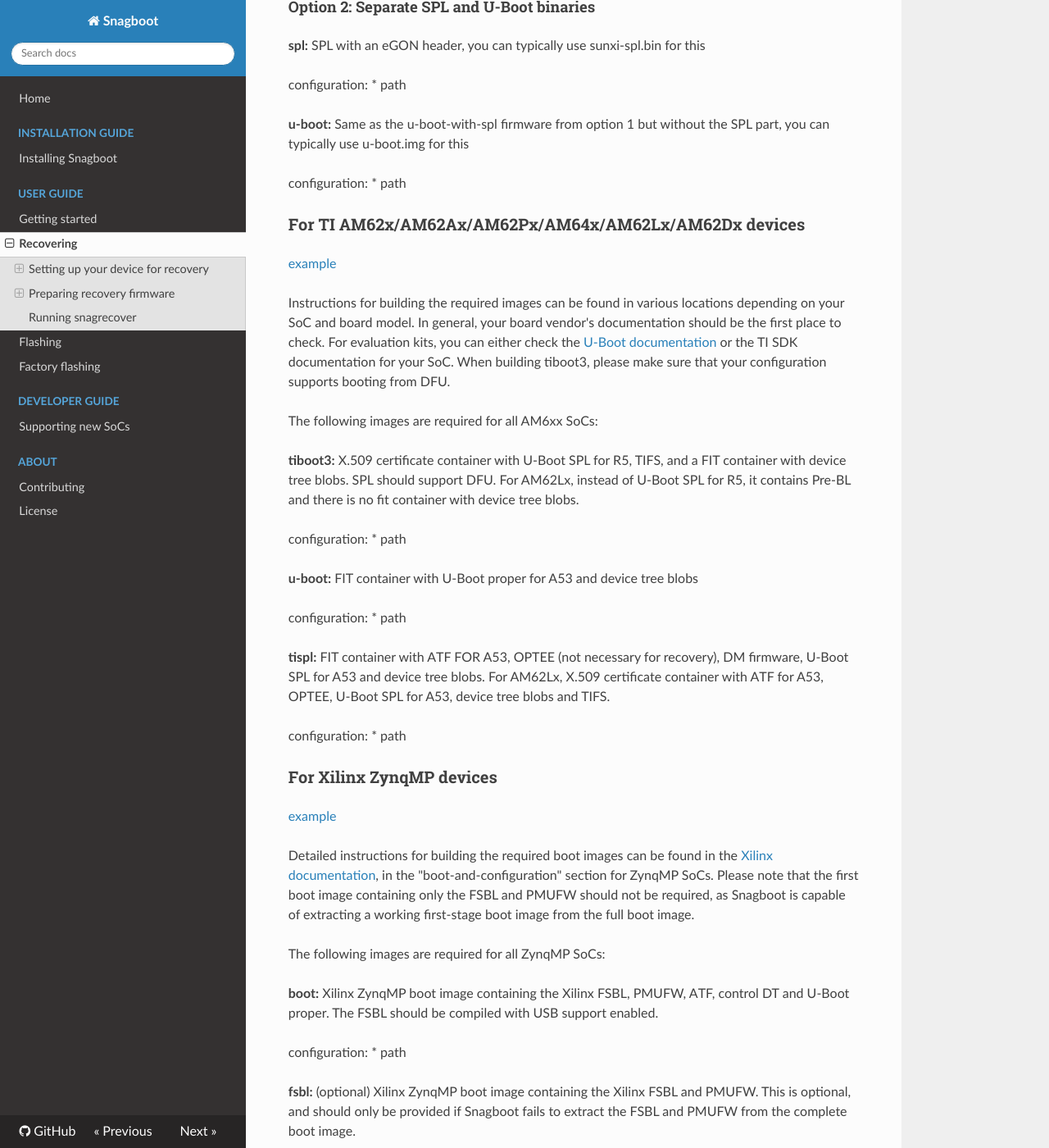
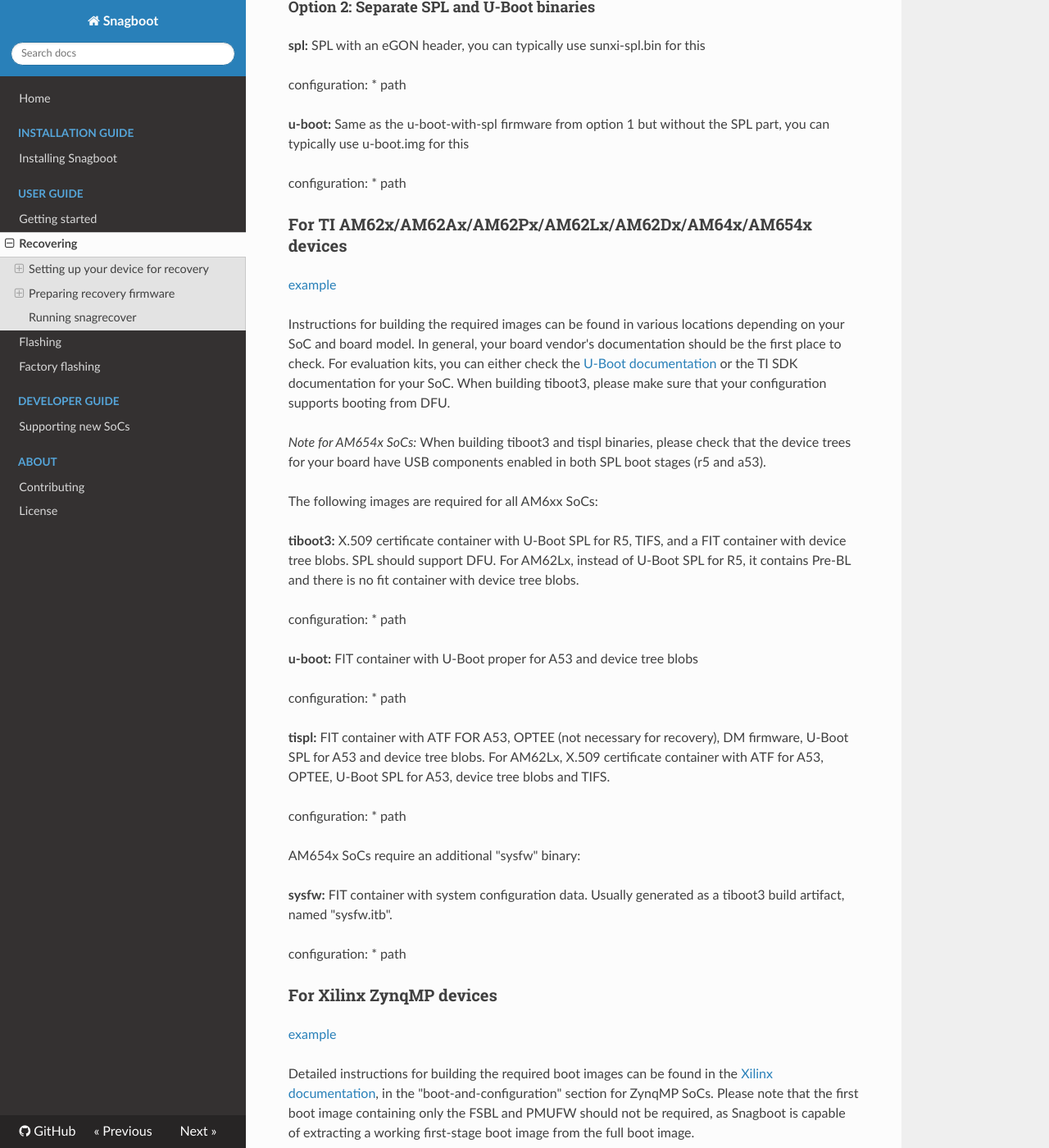
Before and after one commit to bootlin/snagboot, an MkDocs documentation site: the page built from docs/snagrecover.md, in a window 1280 px wide and 1400 px high, scrolled down 8564 px. Shown: the whole window at 82% size. Built offline with MkDocs 1.6.1, drawn with Linux system fonts in a browser that asks for light colours; nearby versions of some CDN libraries; some of the changed text lies outside the part shown.

Commit message:
docs: snagrecover: Document AM654x support
Signed-off-by: Romain Gantois <romain.gantois@bootlin.com>

```diff
--- a/docs/snagrecover.md
+++ b/docs/snagrecover.md
@@ -51,7 +51,7 @@
 others, further setup is required. We recommend that you check your board
 vendor's user guide.
 
-### TI AM62x / TI AM62Ax / TI AM62Px / TI AM62Dx
+### TI AM62x/AM62Ax/AM62Px/AM62Lx/AM62Dx/AM64x/AM654x
 
 Connect the USB device port to your host PC. Power your board, making sure that
 the SoC is configured to boot from DFU. The SoC can also fall back to DFU if all
@@ -422,7 +422,7 @@
 configuration:
  * path
 
-### For TI AM62x/AM62Ax/AM62Px/AM64x/AM62Lx/AM62Dx devices
+### For TI AM62x/AM62Ax/AM62Px/AM62Lx/AM62Dx/AM64x/AM654x devices
 
 [example](https://github.com/bootlin/snagboot/blob/main/src/snagrecover/templates/am625-beagle-play.yaml)
 
@@ -432,6 +432,10 @@
 either check the [U-Boot documentation](https://u-boot.readthedocs.io/en/latest/board/ti/)
 or the TI SDK documentation for your SoC. When building tiboot3, please make
 sure that your configuration supports booting from DFU.
+
+*Note for AM654x SoCs:* When building tiboot3 and tispl binaries, please check
+that the device trees for your board have USB components enabled in both SPL
+boot stages (r5 and a53).
 
 The following images are required for all AM6xx SoCs:
 
@@ -452,6 +456,14 @@
 DM firmware, U-Boot SPL for A53 and device tree blobs. For AM62Lx, X.509 certificate
 container with ATF for A53, OPTEE, U-Boot SPL for A53, device tree blobs and
 TIFS.
+
+configuration:
+ * path
+
+AM654x SoCs require an additional "sysfw" binary:
+
+**sysfw:** FIT container with system configuration data. Usually generated as a
+tiboot3 build artifact, named "sysfw.itb".
 
 configuration:
  * path
```
Also changed, not shown: README.md (+1 -1 lines).
